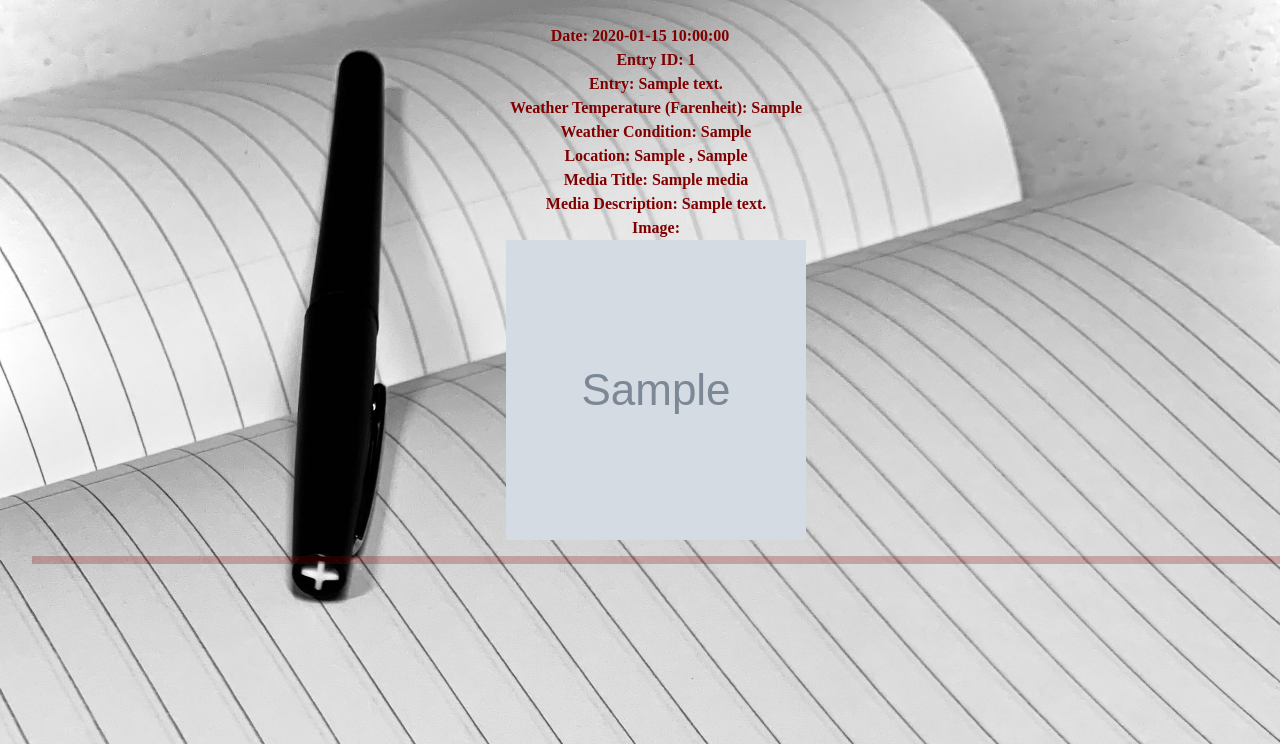
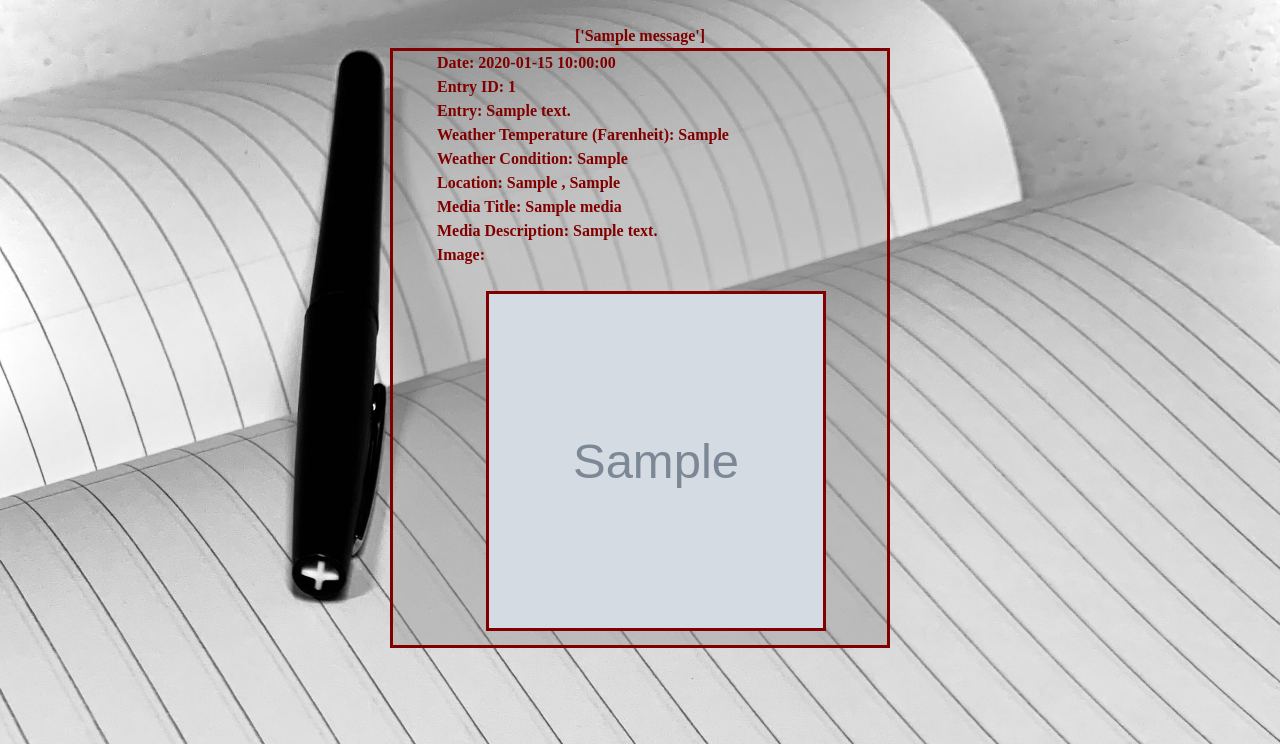
Before and after one commit to zyonxiong/DocInspect, a Flask app: page /view-entries in a window 1280 px wide. Shown: the part 56-800 px from the top of the page. Run offline with Flask 2, Linux system fonts and the light colour scheme; the visitor is signed in with stand-in values (Sample User, id 1); tables that the repository leaves empty hold one stand-in row (values such as "Sample post"); grey boxes marked "Sample" are stand-in pictures; one stand-in notice (Sample message) is shown.

Commit message:
Added more style to the webapp on the display of entries.

```diff
--- a/server.py
+++ b/server.py
@@ -62,7 +62,7 @@ def user_login():
 
     if user:
         session["user_id"] = user.user_id
-        flash(f"{user.username}, Successful login")
+        # flash(f"{user.username}, Successful login")
     else:
         flash("Login info is incorrect, please try again or create a new account.")
 
@@ -77,7 +77,7 @@ def user_logout():
     """Log out a user from DocInspect"""
     print("Before clearing session", session)
     session.clear()
-    flash('Logged out!')
+    # flash('Logged out!')
     print('After clearing session', session)
     return redirect('/')
 
--- a/static/css/style.css
+++ b/static/css/style.css
@@ -19,6 +19,7 @@ body {
 
 .navbar-light .navbar-brand {
     color:maroon;
+
 }
 
 .navbar-light .navbar-nav .nav-link.active, .navbar-light .navbar-nav .show>.nav-link {
@@ -27,11 +28,18 @@ body {
 
 .navbar-light .navbar-nav .nav-link {
     color: maroon;
+    font-family: 'Times New Roman', Times, serif;
+    font-weight: bold;
+
 }
 
 .btn-outline-success {
     color: maroon;
     border-color:maroon;
+}
+
+.offcanvas-body {
+    background-color: hsla(0, 1%, 54%, 0.37);
 }
 
 /* login page */
@@ -42,4 +50,28 @@ body {
 
 /* User_Homepage page */
 
+.btn btn-primary {
+
+    margin-top: auto;
+}
+
 /* all entries page */
+
+.container {
+
+    background-color: hsla(0, 1%, 54%, 0.37);
+    height: 600px;
+    width: 500px;
+    text-align: left;
+    border-style: solid;
+    border-width: solid;
+    border-top: solid;
+
+}
+
+#images {
+    display: block;
+    border: 3px solid;
+    margin-left: auto;
+    margin-right: auto;
+}
--- a/templates/Login_Page.html
+++ b/templates/Login_Page.html
@@ -44,7 +44,7 @@
               </div>
                 <!-- <label>Username:<input type="text" name="login-username" placeholder="username" required></label><br>
                 <label>Password:<input type="password" name="login-password" placeholder="password" required></label><br> -->
-                <br><input id="login button" type="submit" value="Log In"><br>
+                <br><input class="btn btn-primary" id="login button" type="submit" value="Log In"><br>
             </form>
         </div>
     </div>
--- a/templates/all_entries.html
+++ b/templates/all_entries.html
@@ -6,11 +6,14 @@
 
 {% for entry in user_entries %}
 
-<div class="form-floating"></div>
+<div class="form-floating">
 
-    Date: {{ entry.date_created }} <br>
+    <!-- Date: {{ entry.date_created }} <br> -->
+    <div>
+        <div class="container">
 
             <ul>
+            Date: {{ entry.date_created }} <br>
             Entry ID: {{ entry.entry_id }} <br>
             Entry: {{ entry.entry_text }} <br>
             Weather Temperature (Farenheit): {{ entry.weather_temperature }}<br>
@@ -20,16 +23,18 @@
             {% for media in entry.medias %}
                     Media Title: {{media.title}}<br>
                     Media Description: {{media.description}}<br>
-            Image: <br>
-            <img src = '{{media.image_url}}' width="300" height="300"/><br>
+                    Image: <br><br>
+                    <img id="images" src = '{{media.image_url}}' width="340" height="340"/><br>
+
 
             {% endfor %}
+            <!-- <hr class="horizontal break" size="10" noshade color="maroon" width="100%" > -->
+            </ul>
+        </div>
+    </div>
+</div>
 
-    <hr class="horizontal break" size="10" noshade color="maroon" width="100%" >
-
-    </ul>
-
-</div>
+    <br>
 
 {% endfor %}
 
--- a/templates/base.html
+++ b/templates/base.html
@@ -24,11 +24,11 @@
 
 <body>
 
-  <!-- {% with messages = get_flashed_messages() %}
+  {% with messages = get_flashed_messages() %}
   {% if messages %}
     {{ messages }}
   {% endif %}
-  {%endwith %} -->
+  {%endwith %}
 
   {% block nav %}
 
@@ -58,7 +58,7 @@
           </div>
           <div class="logout">
             <form id='logout button' action="/logout">
-              <input type="submit" value="Log Out">
+              <input class="btn btn-primary" type="submit" value="Log Out">
             </form>
           </div>
         </div>
```
Also changed, not shown: templates/User_Homepage.html (+8 -8 lines). Lines whose indentation alone changed are shown as unchanged.
